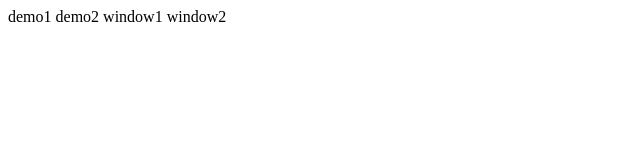
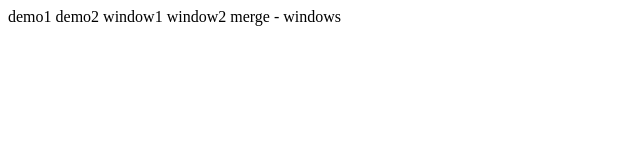
Before and after one commit to bradleydavidsmith/part4.demo, a plain HTML site: page WebContent/index.html in a window 1280 px wide. Shown: the whole page, without its empty margins (0-640 px from the left). Drawn offline with Linux system fonts and the light colour scheme.

Commit message:
1st change for windows
merge demo

```diff
--- a/WebContent/index.html
+++ b/WebContent/index.html
@@ -10,5 +10,7 @@ demo2
 
 window1
 window2
+
+merge - windows
 </body>
 </html>
```
